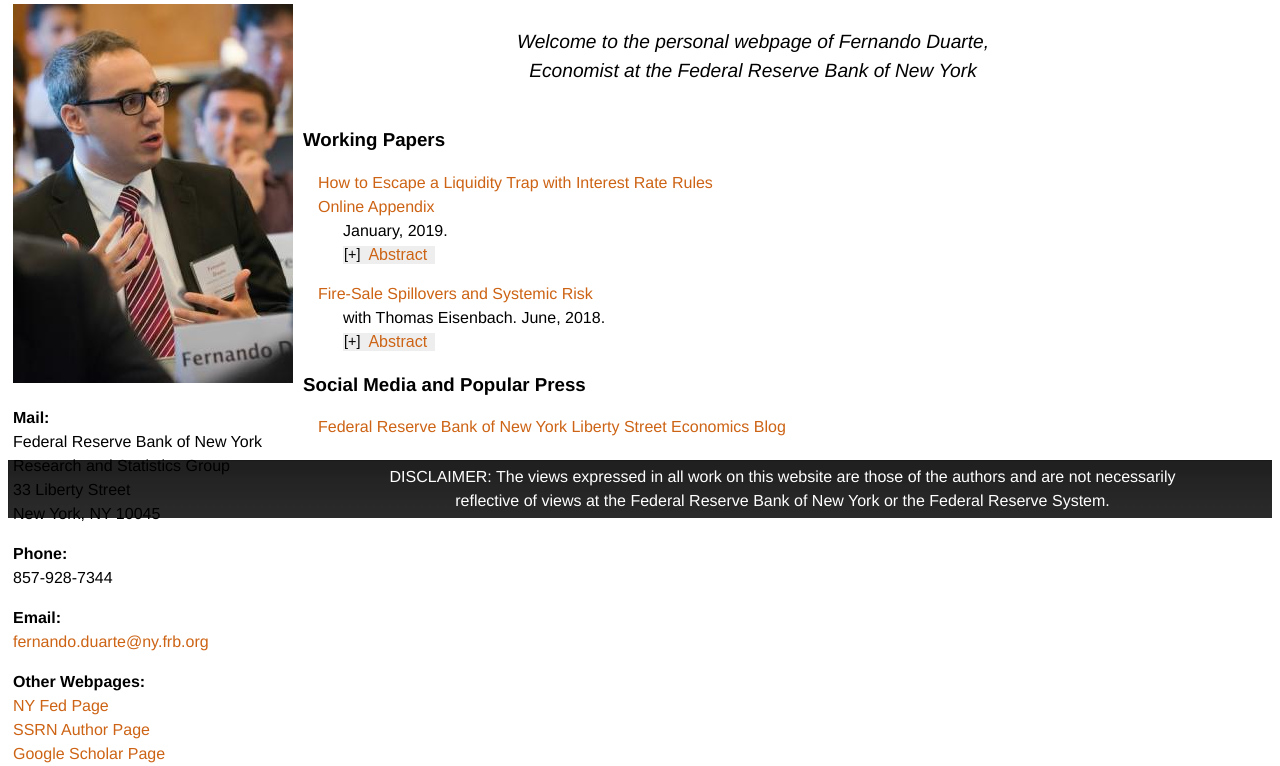
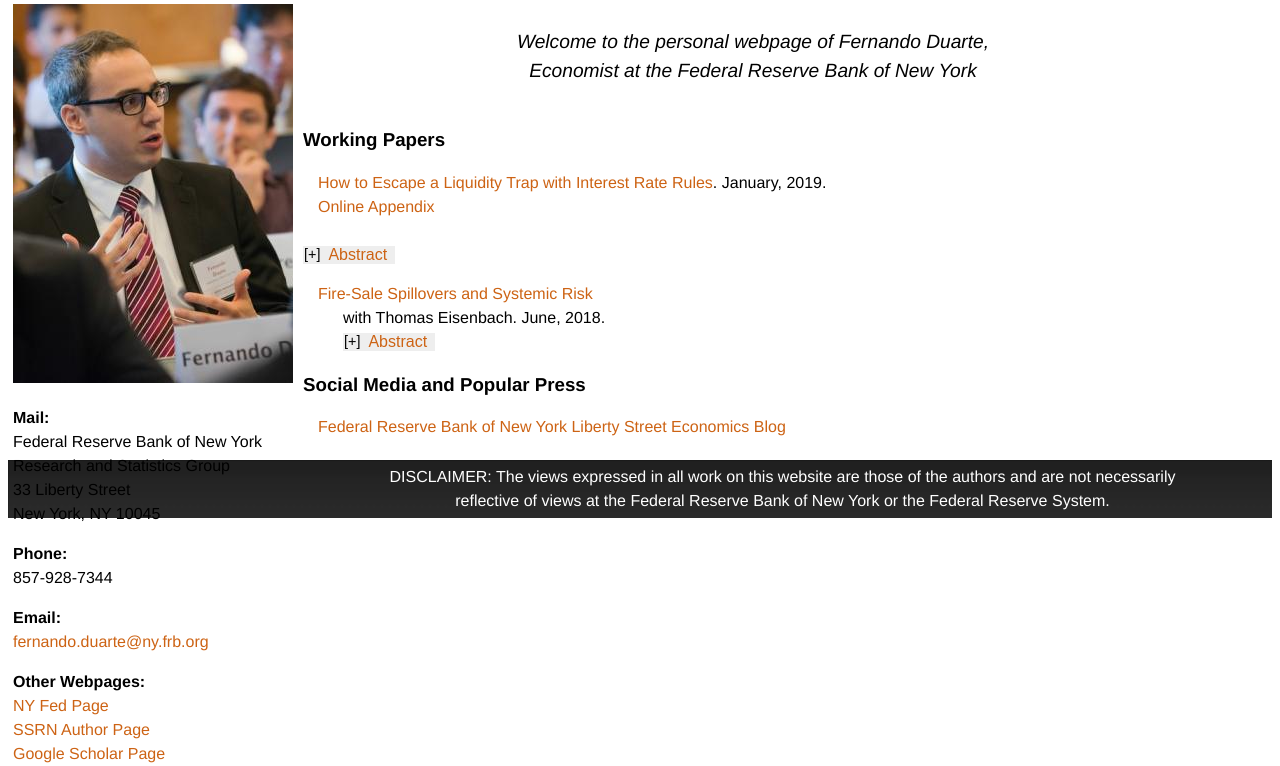
Before and after one commit to fernandoduarte/fernandoduarte, a plain HTML site: page index.html in a window 1280 px wide. Shown: the part 86-852 px from the top of the page. Drawn offline with Linux system fonts and the light colour scheme.

Commit message:
Update index.html

```diff
--- a/index.html
+++ b/index.html
@@ -161,16 +161,14 @@ div.panel.show {
 
 <dl>
 
-<dt><a href="https://papers.ssrn.com/sol3/papers.cfm?abstract_id=2786194" target="_blank">How to Escape a Liquidity Trap with Interest Rate Rules</a> <br />
+<dt><a href="https://papers.ssrn.com/sol3/papers.cfm?abstract_id=2786194" target="_blank">How to Escape a Liquidity Trap with Interest Rate Rules</a>. January, 2019.<br />
 <a href="files/indeterminacy_zlb_appendix.pdf" target="_blank">Online Appendix</a></dt>
-<dd>
-    January, 2019.
-    <br>
-    <button class="accordion">&ensp;Abstract&ensp;</button>
-    <div class="panel">
+<br>
+<button class="accordion">&ensp;Abstract&ensp;</button>
+<div class="panel">
     I study how central banks should communicate monetary policy in liquidity trap scenarios in which the zero lower bound on nominal interest rates is binding. Using a standard New Keynesian model, I argue that the key to preventing self-fulfilling deflationary spirals and anchoring expectations is to promise to keep  nominal interest rates pegged at zero for a length of time that depends on the state of the economy. I derive necessary and sufficient conditions for this type of state contingent forward guidance to implement the welfare maximizing equilibrium as a globally determinate (i.e., unique) equilibrium. Even though the zero lower bound prevents the Taylor principle from holding, determinacy can be obtained if the central bank sufficiently extends the duration of the zero interest rate peg in response to deflationary or contractionary changes in expectations or outcomes. Fiscal policy is passive, so it plays no role for determinacy. The interest rate rules I consider are easy to communicate, require little institutional change and do not entail any unnecessary social welfare losses.
-    </div>
-</dd>
+</div>
+
 
 <dt><a href="https://www.newyorkfed.org/medialibrary/media/research/staff_reports/sr645.pdf" target="_blank">Fire-Sale Spillovers and Systemic Risk</a></dt>
 <dd>
```
